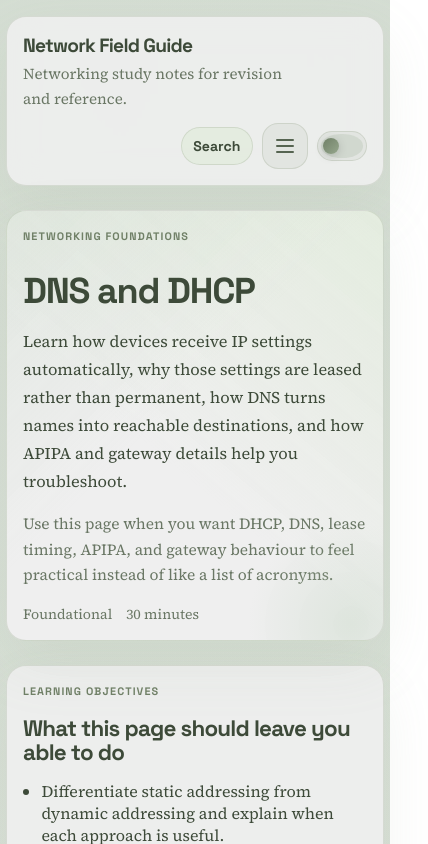
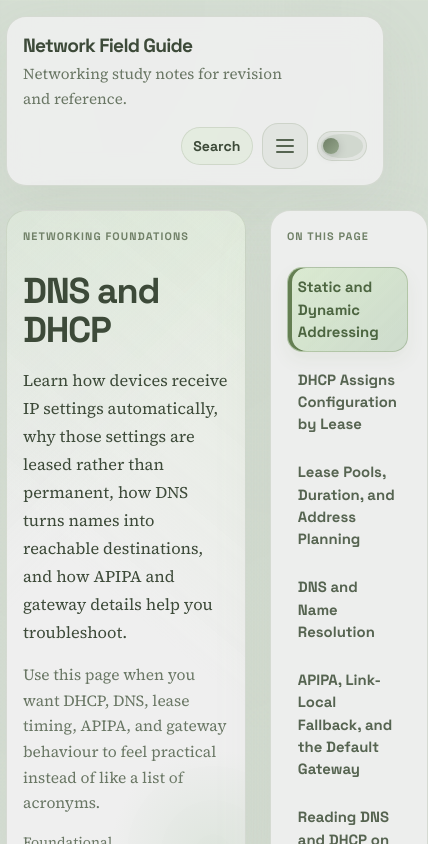
Before and after one commit to NGregguk/NetworkingTraining, a React (Vite) app: page /topics/dns-and-dhcp in a window 390 px wide. Shown: the top 844 px of the page, 428 px wide, since content can reach past the window. Built offline with nearby package versions, Linux system fonts and the light colour scheme.

Commit message:
Refine topic sidebars and remove study times

```diff
--- a/src/components/TopicCard.tsx
+++ b/src/components/TopicCard.tsx
@@ -24,7 +24,6 @@ export default function TopicCard({
       </div>
       <h3 className="topic-card-title">{topic.title}</h3>
       <div className="meta-row topic-card-meta">
-        <span>{topic.estimatedStudyTime}</span>
         <span>{topic.sections.length} sections</span>
       </div>
       <p className="card-copy topic-card-summary">{topic.summary}</p>
--- a/src/content/index.ts
+++ b/src/content/index.ts
@@ -190,7 +190,6 @@ const searchIndex: SearchIndexDocument[] = topics.flatMap((topic) => {
         topic.module.title,
         topic.module.summary,
         topic.level,
-        topic.estimatedStudyTime,
         topic.updatedOn,
         ...topic.tags,
         ...topic.learningObjectives,
--- a/src/pages/TopicPage.tsx
+++ b/src/pages/TopicPage.tsx
@@ -95,7 +95,6 @@ export default function TopicPage() {
           <p className="hero-note">{topic.heroNote}</p>
           <div className="meta-row">
             <span>{topic.level}</span>
-            <span>{topic.estimatedStudyTime}</span>
           </div>
         </section>
 
--- a/src/styles.css
+++ b/src/styles.css
@@ -47,6 +47,8 @@
   --selection-bg: rgba(182, 206, 180, 0.28);
   --selection-border: rgba(150, 167, 141, 0.28);
   --hero-orb: rgba(182, 206, 180, 0.3);
+  --rail-sticky-top: 6.8rem;
+  --rail-bottom-clearance: 1rem;
   --font-body: 'Source Serif 4', Georgia, serif;
   --font-display: 'Space Grotesk', 'Trebuchet MS', sans-serif;
 }
@@ -919,17 +921,18 @@ p {
 .revision-rail {
   display: grid;
   gap: 1.5rem;
+  min-height: 0;
 }
 
 .topic-rail {
   position: sticky;
-  top: 6.8rem;
+  top: var(--rail-sticky-top);
   align-self: start;
 }
 
 .revision-rail {
   position: sticky;
-  top: 6.8rem;
+  top: var(--rail-sticky-top);
   align-self: start;
 }
 
@@ -951,6 +954,25 @@ p {
 
 .sticky-card {
   position: static;
+  display: grid;
+  gap: 0.8rem;
+  padding: 1.1rem 1rem;
+  max-height: calc(100vh - var(--rail-sticky-top) - var(--rail-bottom-clearance));
+  max-height: calc(100dvh - var(--rail-sticky-top) - var(--rail-bottom-clearance));
+  overflow: hidden;
+}
+
+.sticky-card > .section-nav,
+.sticky-card > .link-list {
+  min-height: 0;
+  overflow-y: auto;
+  overscroll-behavior: contain;
+  scrollbar-gutter: stable;
+}
+
+.sticky-card > .section-nav {
+  padding-right: 0.18rem;
+  scrollbar-width: thin;
 }
 
 .section-card {
@@ -1711,7 +1733,7 @@ p {
 
 .glossary-index {
   position: sticky;
-  top: 6.8rem;
+  top: var(--rail-sticky-top);
   align-self: start;
 }
 
@@ -1982,18 +2004,65 @@ p {
   }
 }
 
+@media (max-height: 900px) {
+  :root {
+    --rail-sticky-top: 6.3rem;
+    --rail-bottom-clearance: 0.75rem;
+  }
+
+  .sticky-card {
+    gap: 0.7rem;
+    padding: 0.95rem 0.9rem;
+  }
+
+  .sticky-card > .section-nav {
+    gap: 0.5rem;
+  }
+
+  .sticky-card .section-nav-link {
+    padding: 0.52rem 0.65rem;
+    font-size: 0.94rem;
+  }
+}
+
+@media (max-height: 760px) {
+  .sticky-card {
+    padding: 0.85rem 0.8rem;
+  }
+
+  .sticky-card .section-nav-link {
+    padding: 0.46rem 0.58rem;
+    font-size: 0.9rem;
+  }
+}
+
 @media (max-width: 960px) {
+  :root {
+    --rail-sticky-top: 1rem;
+    --rail-bottom-clearance: 0.75rem;
+  }
+
   .site-shell {
     width: min(100% - 1rem, 1200px);
   }
 
+  [id] {
+    scroll-margin-top: 1rem;
+  }
+
   .site-header,
   .hero-grid,
-  .topic-layout,
-  .revision-layout,
   .section-grid,
   .site-footer {
     grid-template-columns: 1fr;
+  }
+
+  .topic-layout {
+    grid-template-columns: minmax(0, 1fr) minmax(210px, 0.72fr);
+  }
+
+  .revision-layout {
+    grid-template-columns: minmax(0, 1fr) minmax(210px, 0.72fr);
   }
 
   .site-header {
@@ -2025,14 +2094,77 @@ p {
 
   .topic-main {
     order: 0;
+    grid-column: 1;
   }
 
   .topic-rail-left {
+    position: static;
+    grid-column: 1 / -1;
+    order: 2;
+  }
+
+  .topic-rail-right {
+    grid-column: 2;
     order: 1;
   }
 
-  .topic-rail-right {
-    order: 2;
+  .sticky-card {
+    gap: 0.7rem;
+    padding: 0.95rem 0.9rem;
+  }
+
+  .sticky-card > .section-nav {
+    gap: 0.48rem;
+  }
+
+  .sticky-card .section-nav-link {
+    padding: 0.5rem 0.62rem;
+    font-size: 0.93rem;
+  }
+
+  .glossary-layout {
+    grid-template-columns: minmax(0, 1fr) 2.35rem;
+    gap: 0.75rem;
+  }
+
+  .glossary-group {
+    scroll-margin-top: 1rem;
+  }
+
+  .glossary-index {
+    top: 1rem;
+  }
+
+  .glossary-alphabet {
+    padding: 0.35rem 0.12rem;
+    border-radius: 1rem;
+  }
+
+  .interactive-grid {
+    grid-template-columns: 1fr;
+  }
+
+  .topics-grid {
+    grid-template-columns: repeat(2, minmax(0, 1fr));
+  }
+
+  .search-trigger-shortcut {
+    display: none;
+  }
+
+  .search-layer {
+    padding-top: 1rem;
+  }
+
+  .search-dialog {
+    max-height: calc(100vh - 1.5rem);
+  }
+}
+
+@media (max-width: 820px) {
+  .topic-layout,
+  .revision-layout {
+    grid-template-columns: 1fr;
   }
 
   .topic-rail,
@@ -2041,42 +2173,15 @@ p {
     position: static;
   }
 
-  .glossary-layout {
-    grid-template-columns: minmax(0, 1fr) 2.35rem;
-    gap: 0.75rem;
-  }
-
-  .glossary-group {
-    scroll-margin-top: 1rem;
-  }
-
-  .glossary-index {
-    top: 1rem;
-  }
-
-  .glossary-alphabet {
-    padding: 0.35rem 0.12rem;
-    border-radius: 1rem;
-  }
-
-  .interactive-grid {
-    grid-template-columns: 1fr;
-  }
-
-  .topics-grid {
-    grid-template-columns: repeat(2, minmax(0, 1fr));
-  }
-
-  .search-trigger-shortcut {
-    display: none;
-  }
-
-  .search-layer {
-    padding-top: 1rem;
-  }
-
-  .search-dialog {
-    max-height: calc(100vh - 1.5rem);
+  .sticky-card {
+    max-height: none;
+    overflow: visible;
+  }
+
+  .sticky-card > .section-nav,
+  .sticky-card > .link-list {
+    overflow: visible;
+    scrollbar-gutter: auto;
   }
 }
 
```
